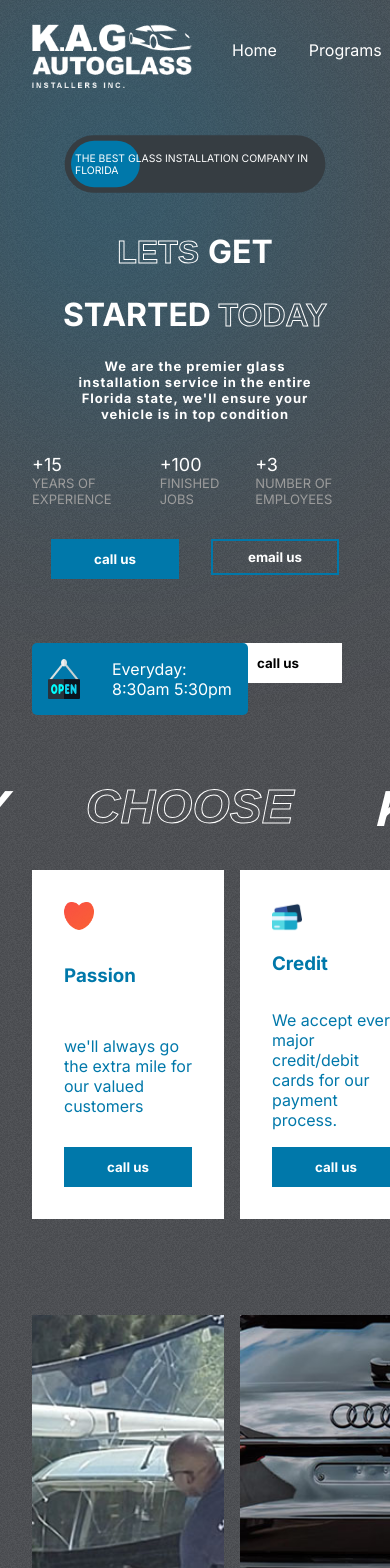
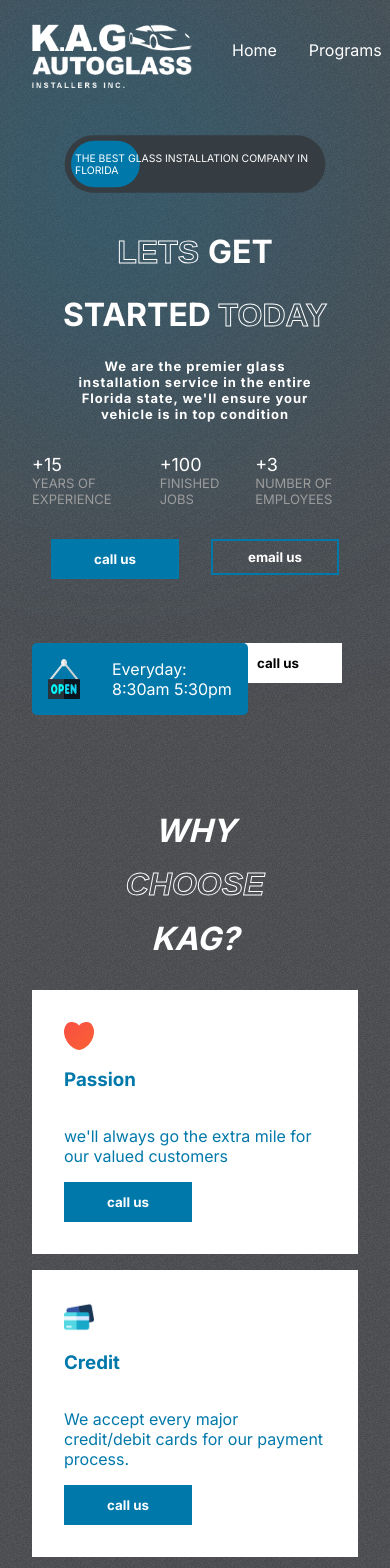
Before and after one commit to cosisaxis/kag-v2, a React (Create React App) app: page / in a window 390 px wide. Shown: the top 1568 px of the page. Built offline with nearby package versions, Linux system fonts and the light colour scheme.

Commit message:
programs-responsive

```diff
--- a/src/components/Programs/Programs.css
+++ b/src/components/Programs/Programs.css
@@ -36,5 +36,16 @@
     color: white;
 }
 @media screen and (max-width: 767px){
+    .programs-heading{
+        flex-direction: column;
+        gap: 1rem;
+        font-size: xx-large;
+        align-items: center;
+        justify-content: center;
+        margin-top: 2rem;
+    }
+    .program-categories{
+        flex-direction: column;
+    }
 
 }
```
